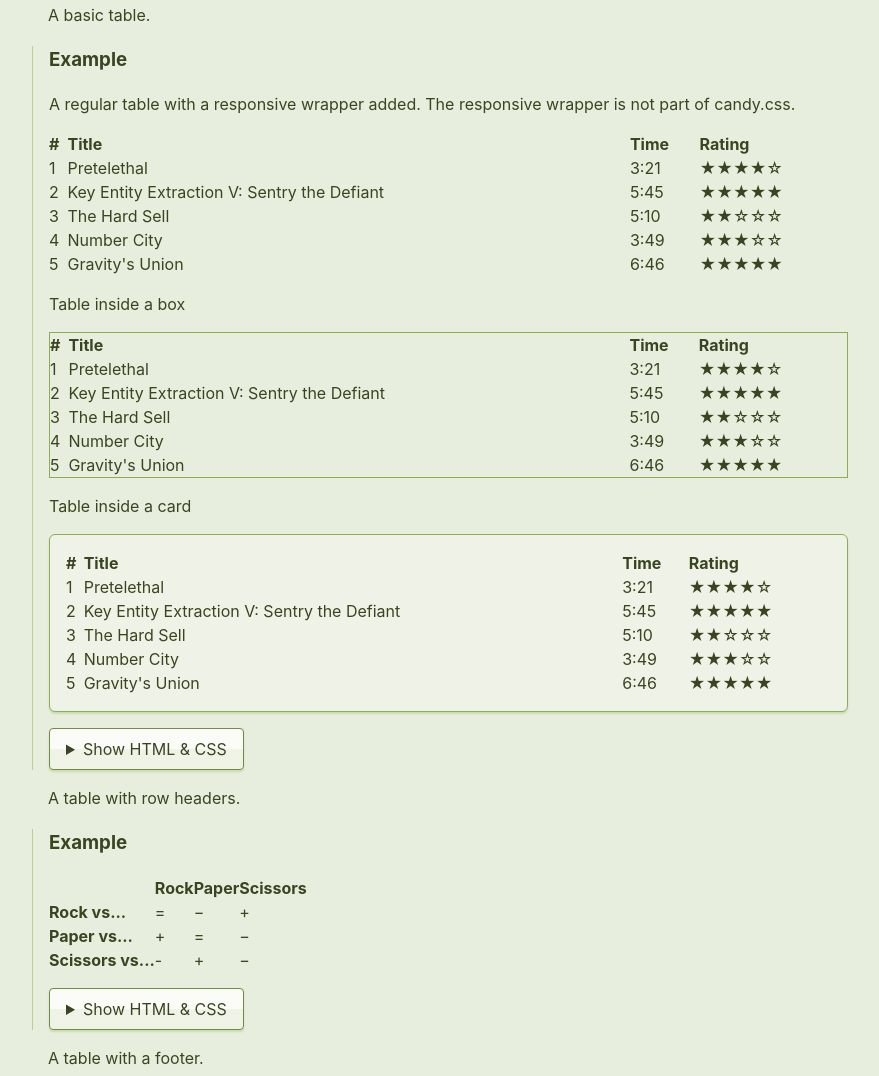
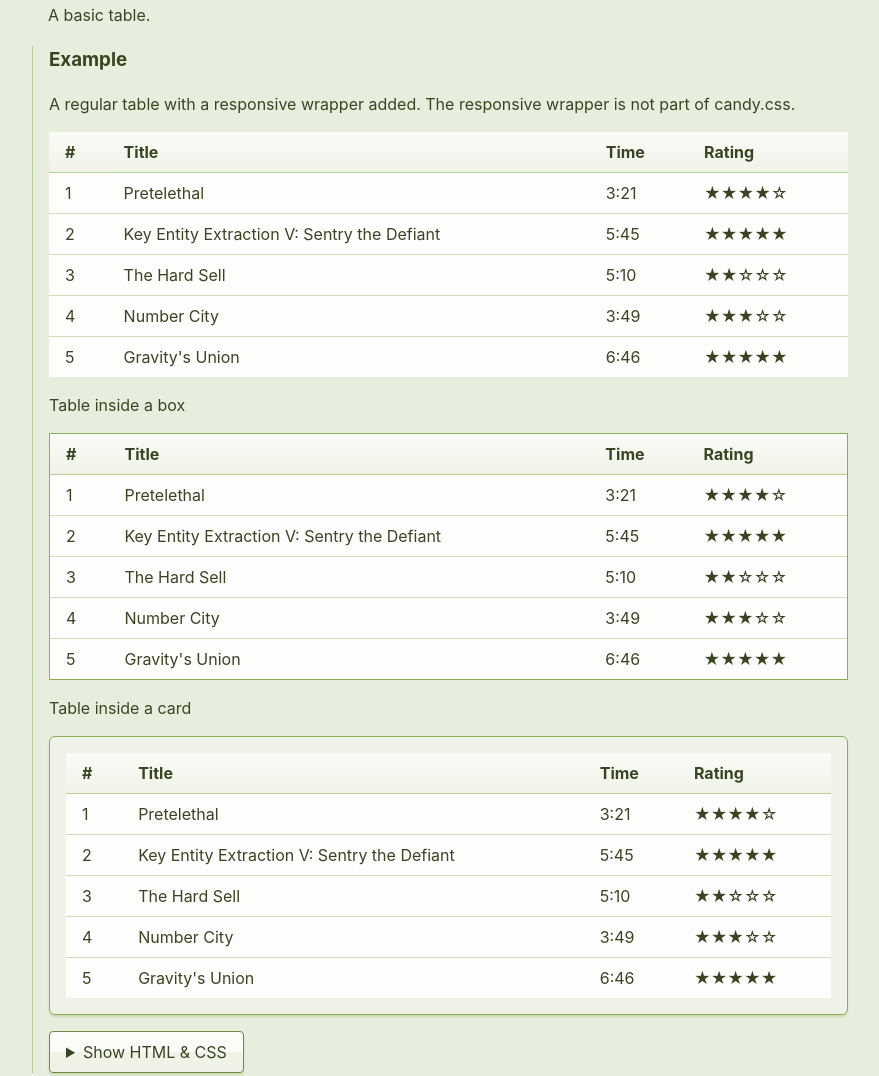
Before and after one commit to wavebeem/candy-css, a website: page src/docs/index.html in a window 1280 px wide. Shown: the part 4013-5089 px from the top of the page, without its empty margins (192-1071 px from the left). Drawn offline with Linux system fonts and the light colour scheme.

Commit message:
fix tables

```diff
--- a/src/candy.css
+++ b/src/candy.css
@@ -37,6 +37,10 @@
   --candy-input-padding-vertical: 0.5rem;
   --candy-input-padding-horizontal: 0.5rem;
   --candy-input-radius: 2px;
+
+  /* Tables */
+  --candy-table-padding-vertical: 0.5rem;
+  --candy-table-padding-horizontal: 1rem;
 
   /* Cards */
   --candy-pre-padding-vertical: 1rem;
@@ -230,8 +234,8 @@
 .candy-auto :where(table),
 .candy-table {
   box-sizing: border-box;
-  background: var(--candy-table-color-body-background);
-  color: var(--candy-table-color-text);
+  background: var(--candy-color-background1);
+  color: var(--candy-color-text1);
   border-collapse: collapse;
 }
 
@@ -244,15 +248,15 @@
 
 .candy-auto :where(table tbody tr):not(:last-of-type),
 .candy-table tbody tr:not(:last-of-type) {
-  border-bottom: 1px solid var(--candy-table-color-body-border);
+  border-bottom: 1px solid var(--candy-color-border4);
 }
 
 .candy-auto table thead th,
 .candy-table thead th {
   background: linear-gradient(
     to bottom,
-    var(--candy-table-color-header-background1),
-    var(--candy-table-color-header-background2)
+    var(--candy-color-background2),
+    var(--candy-color-background3)
   );
   color: var(--candy-table-color-text);
   padding: var(--candy-table-padding-vertical)
@@ -270,7 +274,7 @@
 .candy-auto table thead,
 .candy-table thead {
   border-top: 0;
-  border-bottom: 1px solid var(--candy-table-color-header-border);
+  border-bottom: 1px solid var(--candy-color-border3);
 }
 
 .candy-auto table tfoot,
```
